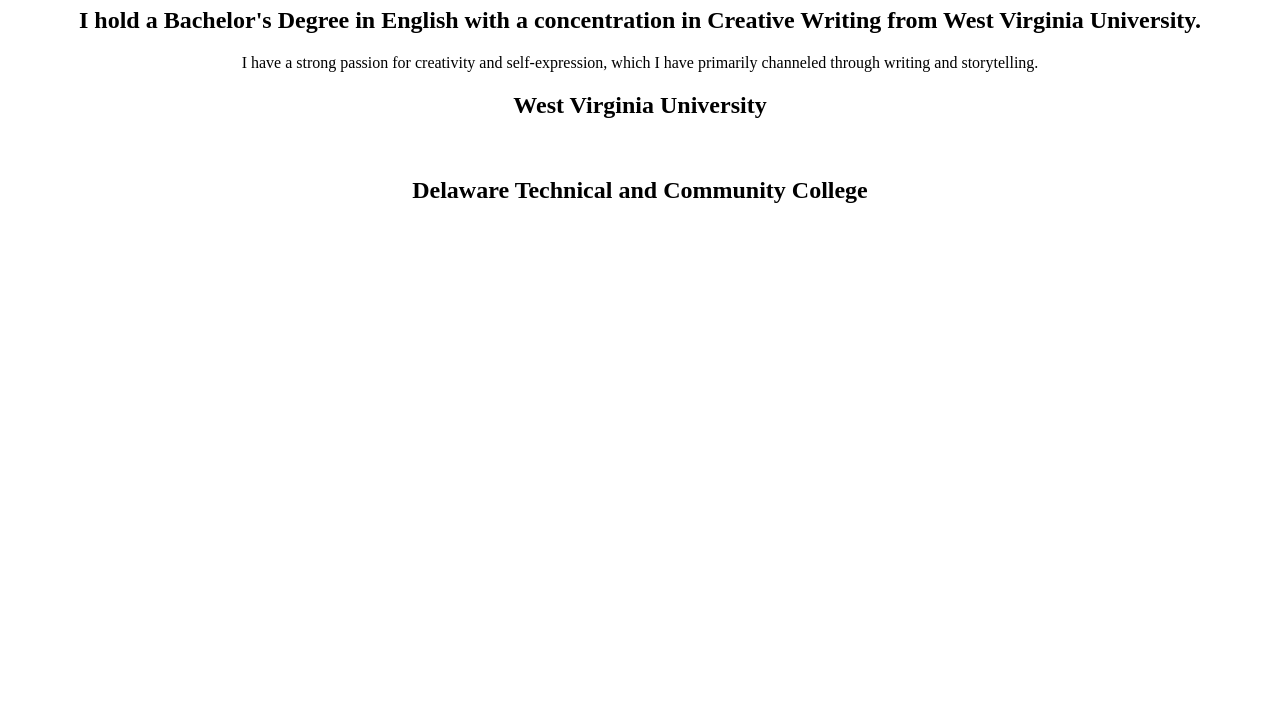
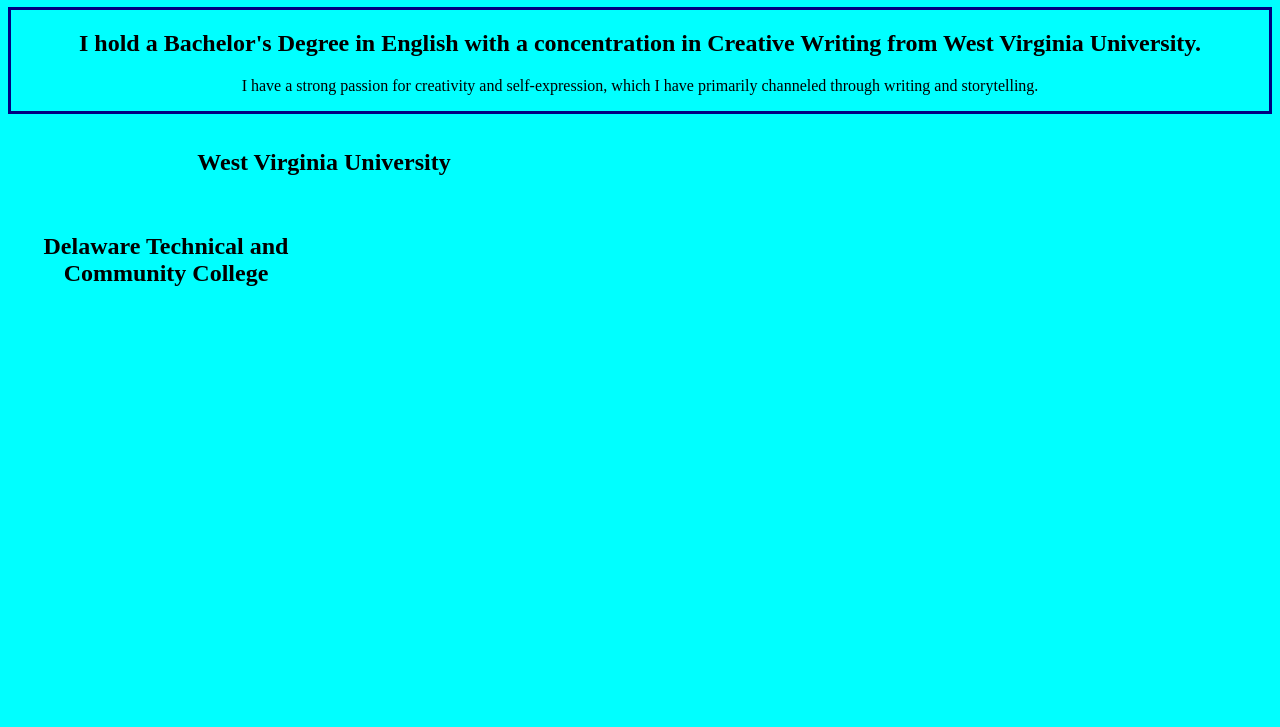
Before and after one commit to Jcoop82/GitHub-Project, a plain HTML site: page index.html in a window 1280 px wide. Shown: the part 73-800 px from the top of the page. Drawn offline with Linux system fonts and the light colour scheme.

Commit message:
modied css

```diff
--- a/style.css
+++ b/style.css
@@ -1,3 +1,18 @@
 body{
     text-align: center;
+    background-color: aqua;
 }
+
+.container{
+    border: solid navy 3px;
+}
+
+.row{
+    display: flex;
+    flex-flow: row;
+    margin: 15px auto;
+}
+
+.col-2{
+    width: 50%;
+}
```
